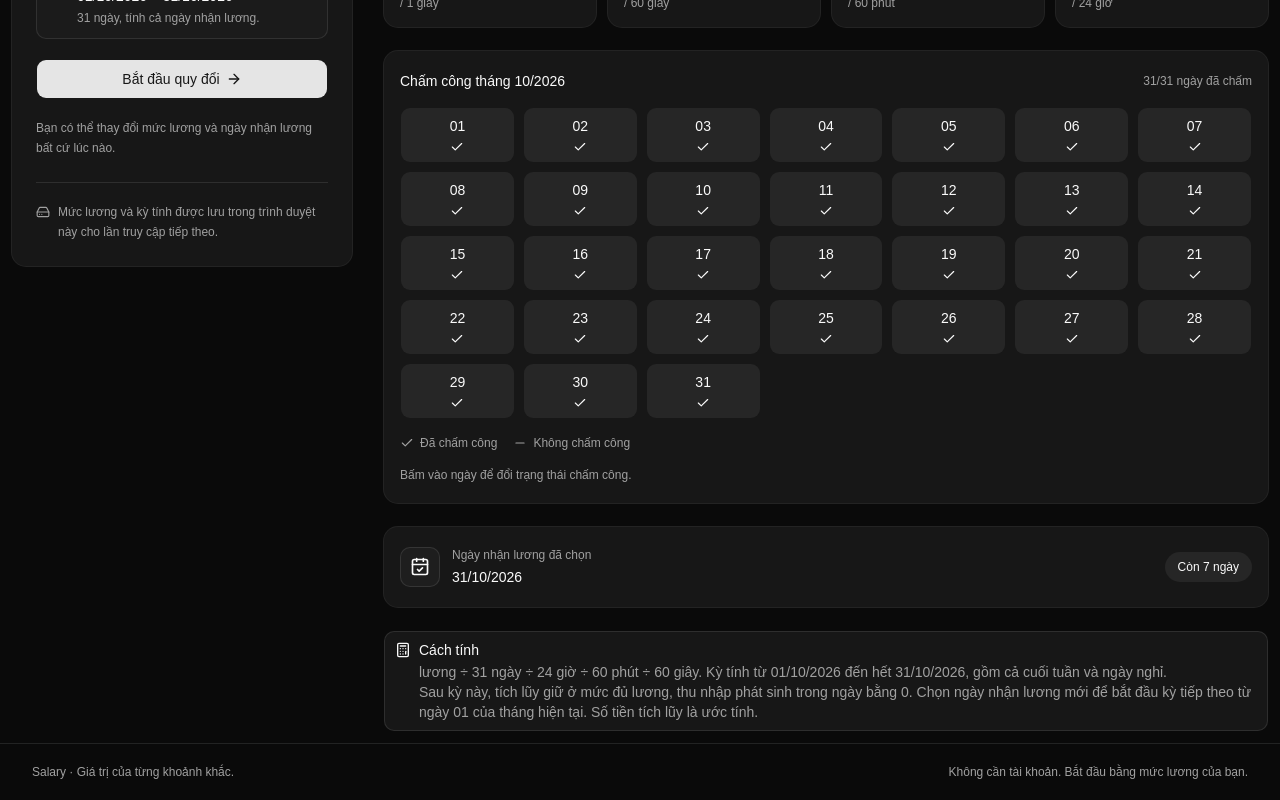
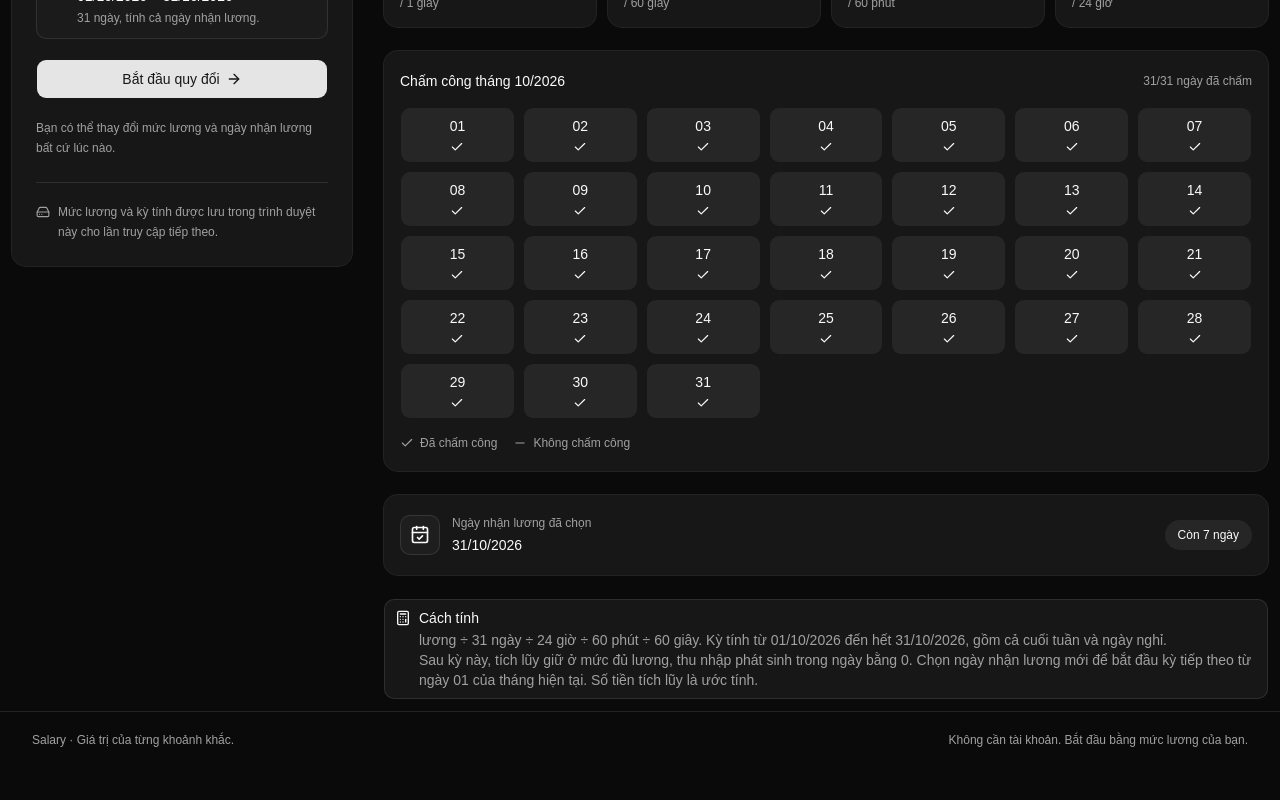
Before and after one commit to hieudien14310/salary-clock, a React (Vite) app in the folder apps/frontend/: page / in a window 1280 px wide. Shown: the part 708-1508 px from the top of the page. After the commit the page ends 1476 px from the top, so only its background shows below. Built offline with nearby package versions, Linux system fonts and the light colour scheme.

Commit message:
feat: remove instructional text for attendance status toggle

```diff
--- a/apps/frontend/src/page/home/components/monthly-attendance.tsx
+++ b/apps/frontend/src/page/home/components/monthly-attendance.tsx
@@ -53,7 +53,6 @@ export function MonthlyAttendance({ month }: { month: Date }) {
             <Minus className="size-3.5" aria-hidden="true" /> Không chấm công
           </span>
         </div>
-        <p className="text-xs text-muted-foreground">Bấm vào ngày để đổi trạng thái chấm công.</p>
       </CardContent>
     </Card>
   );
```
